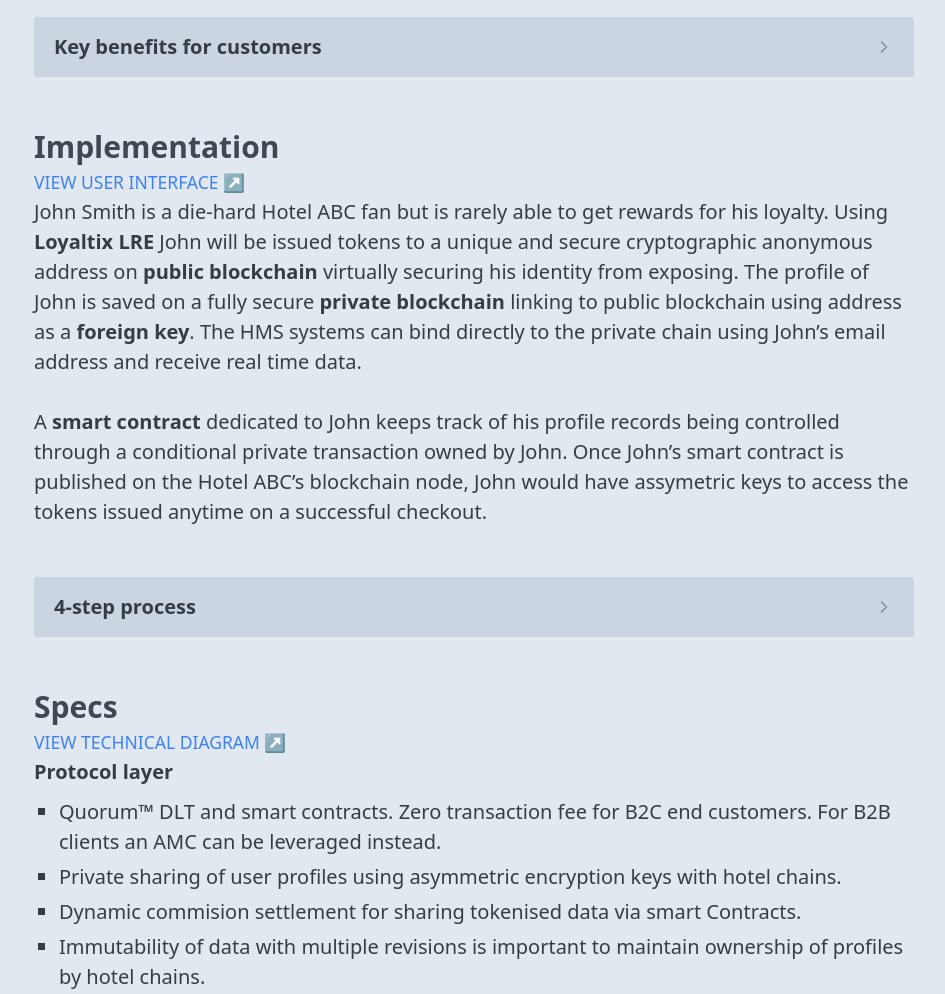
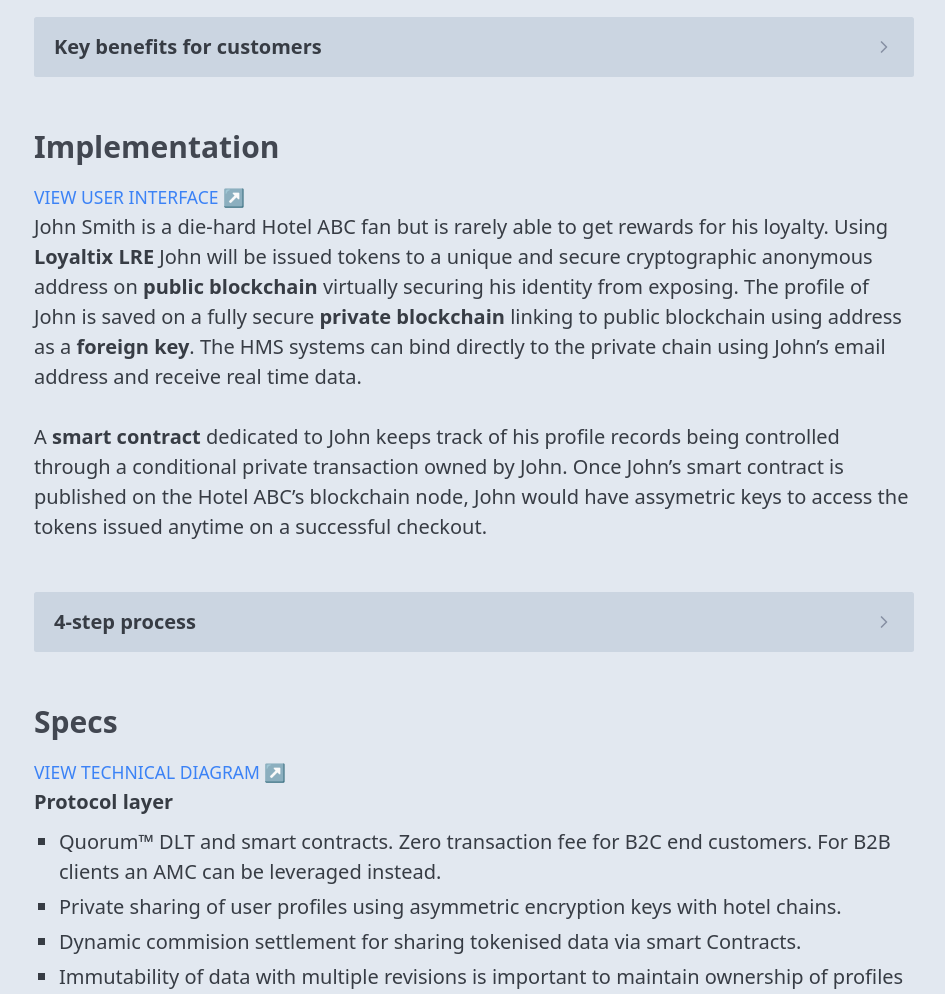
Before and after one commit to LombardStandard/loyaltix.io, a plain HTML site: page index.html in a window 1280 px wide. Shown: the part 3327-4321 px from the top of the page, without its empty margins (166-1111 px from the left). Drawn offline with nearby package versions, Linux system fonts and the light colour scheme.

Commit message:
Update index.html

```diff
--- a/index.html
+++ b/index.html
@@ -256,8 +256,8 @@
       </div>
       <section id="implementation">
         <br>
-        <h3 class="text-2xl font-bold">Implementation</h3>
-        <p><a href="https://lombst.s3.amazonaws.com/temp/LREUI.pdf" target="_blank" class="pointer-events-auto text-blue-500 text-sm mt-3">VIEW USER INTERFACE ↗</a></p>
+        <h3 class="text-2xl font-bold pb-3">Implementation</h3>
+        <p><a href="https://lombst.s3.amazonaws.com/temp/LREUI.pdf" target="_blank" class="pointer-events-auto text-blue-500 text-sm pb-2">VIEW USER INTERFACE ↗</a></p>
         John Smith is a die-hard Hotel ABC fan but is rarely able to get rewards for his loyalty. Using <strong>Loyaltix LRE</strong> John will be issued tokens to a unique and secure cryptographic anonymous address on <strong>public blockchain</strong> virtually securing his identity from exposing. The profile of John is saved on a fully secure <strong>private blockchain</strong> linking to public blockchain using address as a <strong>foreign key</strong>. The HMS systems can bind directly to the private chain using John’s email address and receive real time data.<br><br>
         A <strong>smart contract</strong> dedicated to John keeps track of his profile records being controlled through a conditional private transaction owned by John. Once John’s smart contract is published on the Hotel ABC’s blockchain node, John would have assymetric keys to access the tokens issued anytime on a successful checkout.
       </section>
@@ -279,8 +279,8 @@
       </div>
       <section id="specs">
         <br>
-        <h3 class="text-2xl font-bold">Specs</h3>
-        <p><a href="https://lombst.s3.amazonaws.com/temp/LRE.png" target="_blank" class="pointer-events-auto text-blue-500 text-sm">VIEW TECHNICAL DIAGRAM ↗</a></p>
+        <h3 class="text-2xl font-bold pb-3">Specs</h3>
+        <p><a href="https://lombst.s3.amazonaws.com/temp/LRE.png" target="_blank" class="pointer-events-auto text-blue-500 text-sm pb-2">VIEW TECHNICAL DIAGRAM ↗</a></p>
         <strong>Protocol layer</strong><br>
         <ul class="ml-5 mt-2">
           <li>Quorum™ DLT and smart contracts. Zero transaction fee for B2C end customers. For B2B clients an AMC can be leveraged instead.</li>
```
